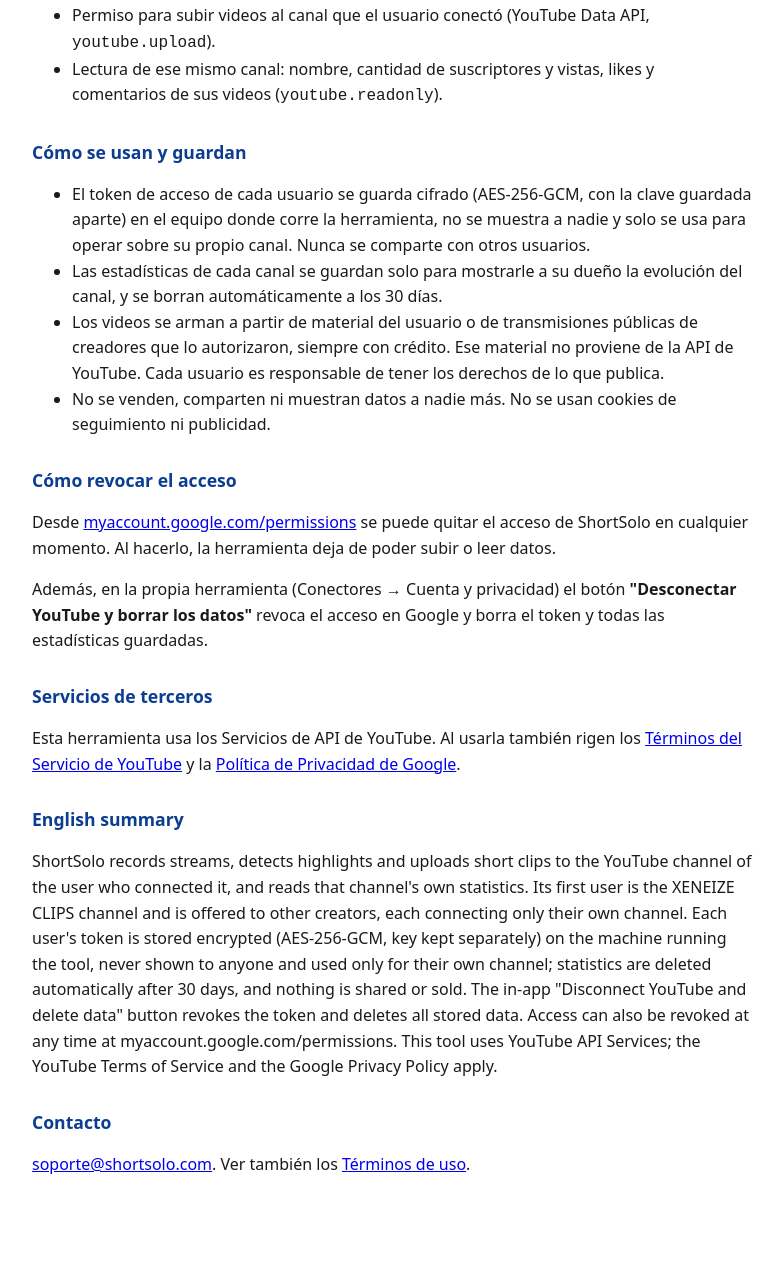
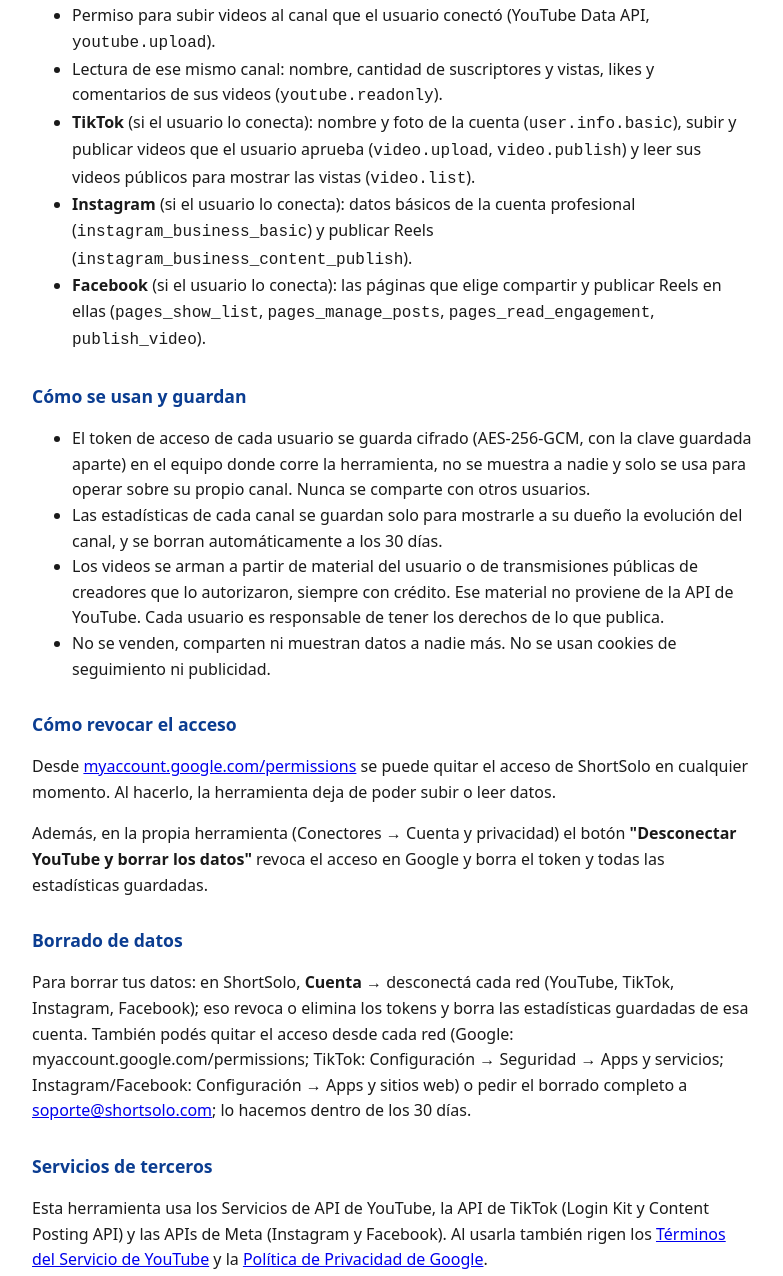
Before and after one commit to gabocara/shortsolo-web, a plain HTML site: page privacidad.html in a window 1280 px wide. Shown: the part 363-1639 px from the top of the page, without its empty margins (248-1031 px from the left). Drawn offline with Linux system fonts and the light colour scheme.

Commit message:
Privacidad: TikTok, Instagram, Facebook y borrado de datos

```diff
--- a/privacidad.html
+++ b/privacidad.html
@@ -26,6 +26,9 @@
   <ul>
     <li>Permiso para subir videos al canal que el usuario conectó (YouTube Data API, <code>youtube.upload</code>).</li>
     <li>Lectura de ese mismo canal: nombre, cantidad de suscriptores y vistas, likes y comentarios de sus videos (<code>youtube.readonly</code>).</li>
+    <li><strong>TikTok</strong> (si el usuario lo conecta): nombre y foto de la cuenta (<code>user.info.basic</code>), subir y publicar videos que el usuario aprueba (<code>video.upload</code>, <code>video.publish</code>) y leer sus videos públicos para mostrar las vistas (<code>video.list</code>).</li>
+    <li><strong>Instagram</strong> (si el usuario lo conecta): datos básicos de la cuenta profesional (<code>instagram_business_basic</code>) y publicar Reels (<code>instagram_business_content_publish</code>).</li>
+    <li><strong>Facebook</strong> (si el usuario lo conecta): las páginas que elige compartir y publicar Reels en ellas (<code>pages_show_list</code>, <code>pages_manage_posts</code>, <code>pages_read_engagement</code>, <code>publish_video</code>).</li>
   </ul>
 
   <h2>Cómo se usan y guardan</h2>
@@ -40,11 +43,14 @@
   <p>Desde <a href="https://myaccount.google.com/permissions">myaccount.google.com/permissions</a> se puede quitar el acceso de ShortSolo en cualquier momento. Al hacerlo, la herramienta deja de poder subir o leer datos.</p>
   <p>Además, en la propia herramienta (Conectores → Cuenta y privacidad) el botón <strong>"Desconectar YouTube y borrar los datos"</strong> revoca el acceso en Google y borra el token y todas las estadísticas guardadas.</p>
 
+  <h2>Borrado de datos</h2>
+  <p>Para borrar tus datos: en ShortSolo, <strong>Cuenta</strong> → desconectá cada red (YouTube, TikTok, Instagram, Facebook); eso revoca o elimina los tokens y borra las estadísticas guardadas de esa cuenta. También podés quitar el acceso desde cada red (Google: myaccount.google.com/permissions; TikTok: Configuración → Seguridad → Apps y servicios; Instagram/Facebook: Configuración → Apps y sitios web) o pedir el borrado completo a <a href="mailto:soporte@shortsolo.com">soporte@shortsolo.com</a>; lo hacemos dentro de los 30 días.</p>
+
   <h2>Servicios de terceros</h2>
-  <p>Esta herramienta usa los Servicios de API de YouTube. Al usarla también rigen los <a href="https://www.youtube.com/t/terms">Términos del Servicio de YouTube</a> y la <a href="https://policies.google.com/privacy">Política de Privacidad de Google</a>.</p>
+  <p>Esta herramienta usa los Servicios de API de YouTube, la API de TikTok (Login Kit y Content Posting API) y las APIs de Meta (Instagram y Facebook). Al usarla también rigen los <a href="https://www.youtube.com/t/terms">Términos del Servicio de YouTube</a> y la <a href="https://policies.google.com/privacy">Política de Privacidad de Google</a>.</p>
 
   <h2>English summary</h2>
-  <p>ShortSolo records streams, detects highlights and uploads short clips to the YouTube channel of the user who connected it, and reads that channel's own statistics. Its first user is the XENEIZE CLIPS channel and is offered to other creators, each connecting only their own channel. Each user's token is stored encrypted (AES-256-GCM, key kept separately) on the machine running the tool, never shown to anyone and used only for their own channel; statistics are deleted automatically after 30 days, and nothing is shared or sold. The in-app "Disconnect YouTube and delete data" button revokes the token and deletes all stored data. Access can also be revoked at any time at myaccount.google.com/permissions. This tool uses YouTube API Services; the YouTube Terms of Service and the Google Privacy Policy apply.</p>
+  <p>ShortSolo records streams, detects highlights and uploads short clips to the YouTube channel of the user who connected it, and reads that channel's own statistics. Its first user is the XENEIZE CLIPS channel and is offered to other creators, each connecting only their own channel. Each user's token is stored encrypted (AES-256-GCM, key kept separately) on the machine running the tool, never shown to anyone and used only for their own channel; statistics are deleted automatically after 30 days, and nothing is shared or sold. The in-app "Disconnect YouTube and delete data" button revokes the token and deletes all stored data. Access can also be revoked at any time at myaccount.google.com/permissions. This tool uses YouTube API Services, the TikTok API and Meta's Instagram/Facebook APIs; users can delete their data by disconnecting each network in Account settings or by emailing soporte@shortsolo.com (see "Borrado de datos"); the YouTube Terms of Service and the Google Privacy Policy apply.</p>
 
   <h2>Contacto</h2>
   <p><a href="mailto:soporte@shortsolo.com">soporte@shortsolo.com</a>. Ver también los <a href="terminos.html">Términos de uso</a>.</p>
```
